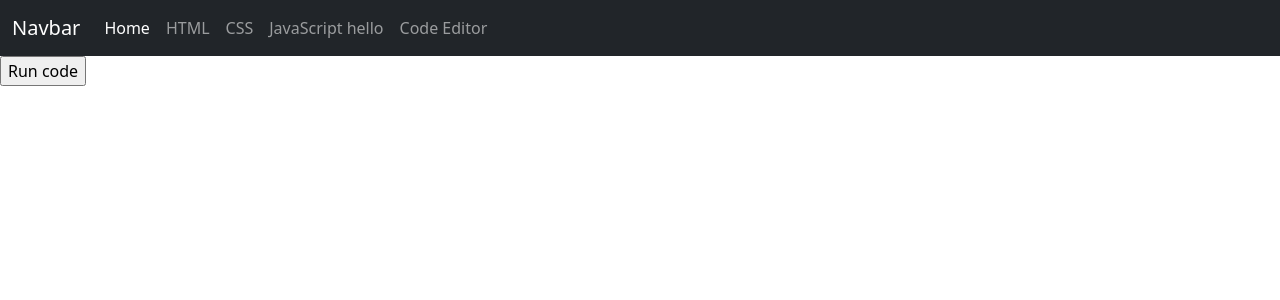
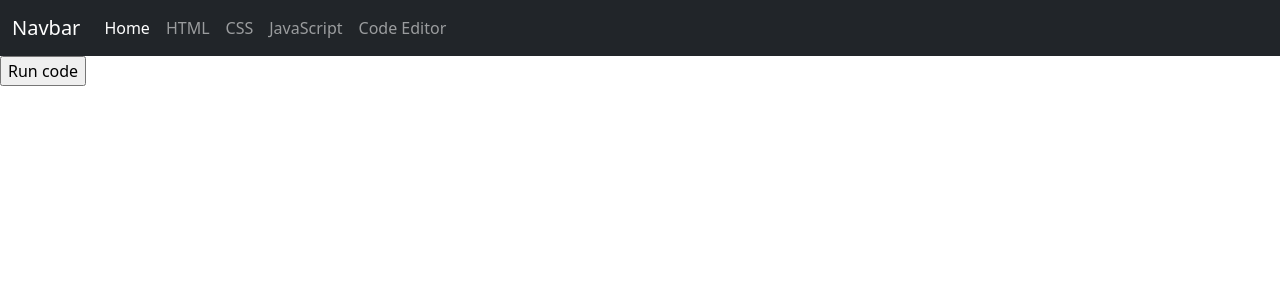
Before and after one commit to vishalmangade/codeplusplus, a PHP site: page / in a window 1280 px wide. Shown: the top 300 px of the page. Run offline with PHP 8.4, Linux system fonts and the light colour scheme.

Commit message:
Navbar Update

```diff
--- a/includes/navbar.php
+++ b/includes/navbar.php
@@ -16,7 +16,7 @@
                     <a class="nav-link" href="css">CSS</a>
                 </li>
                 <li class="nav-item">
-                    <a class="nav-link" href="javascript">JavaScript hello</a>
+                    <a class="nav-link" href="javascript">JavaScript</a>
                 </li>
                 <li class="nav-item">
                     <a class="nav-link" target="_blank" href="code-editor.php">Code Editor</a>
```
